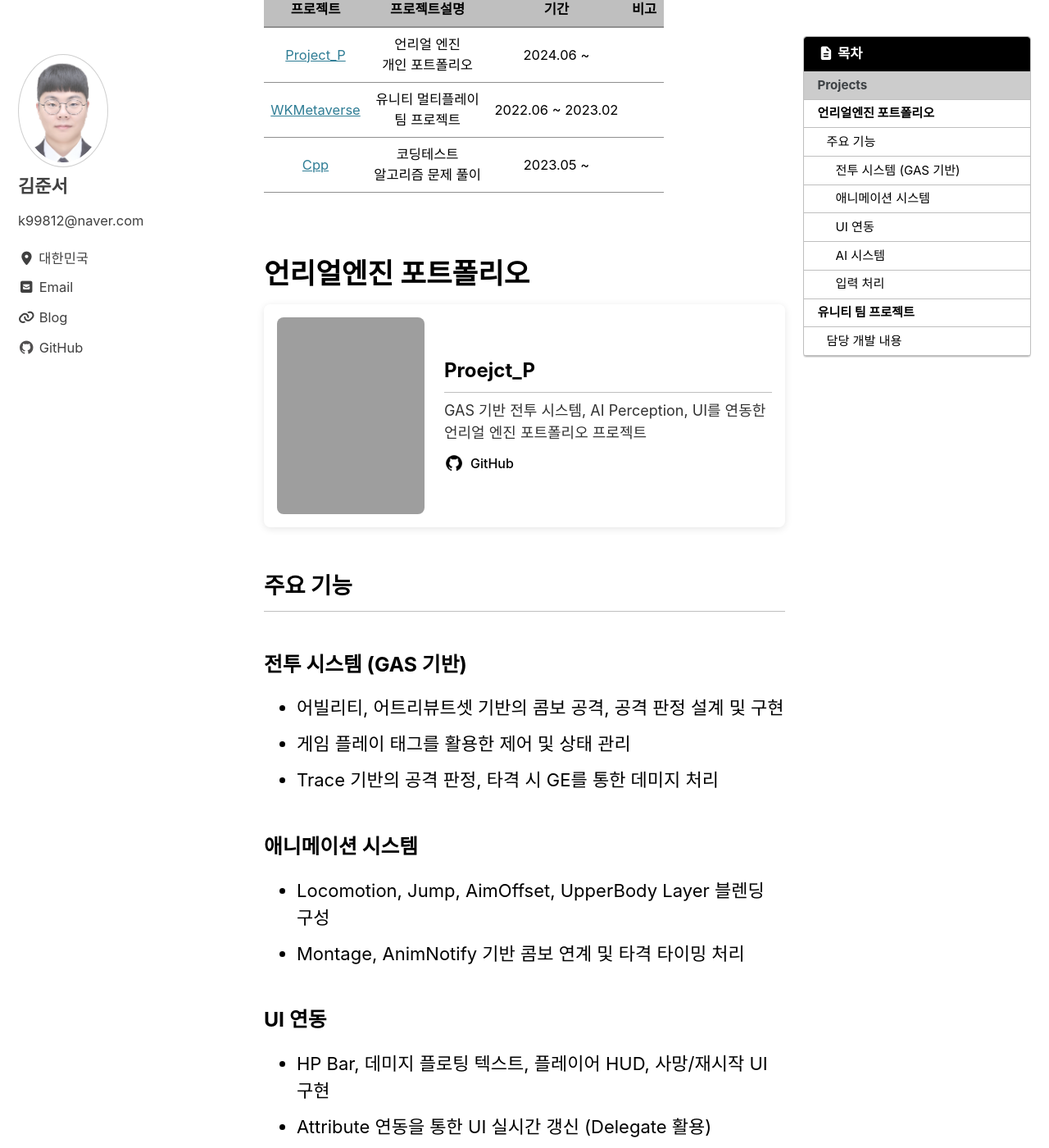
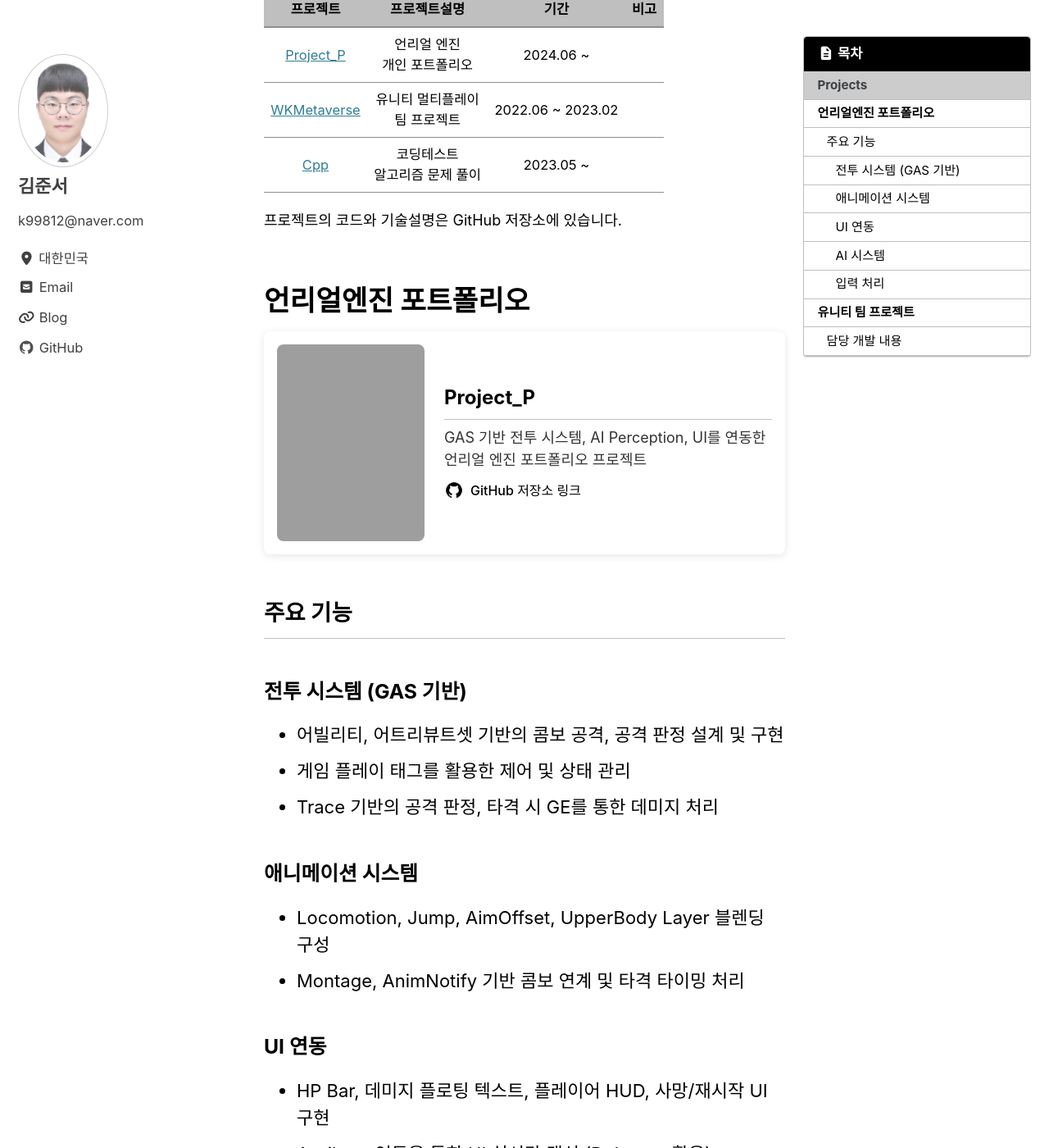
Before and after one commit to k99812/k99812.github.io, a Jekyll site: the page built from _pages/project.md, in a window 1280 px wide and 1400 px high, scrolled down 513 px. Shown: the whole window at 82% size. Built offline with Jekyll 4.4.1, drawn with Linux system fonts in a browser that asks for light colours; cached includes are drawn as plain includes; grey boxes are pictures that could not be loaded.

Commit message:
add text

```diff
--- a/_pages/project.md
+++ b/_pages/project.md
@@ -21,6 +21,7 @@ toc_sticky: true
 | [WKMetaverse](https://github.com/k99812/WKMetaverse)| 유니티 멀티플레이 <br> 팀 프로젝트|2022.06 ~ 2023.02|
 | [Cpp](https://github.com/k99812/Cpp) | 코딩테스트 <br> 알고리즘 문제 풀이|2023.05 ~ |
 
+<span class="detail">프로젝트의 코드와 기술설명은 GitHub 저장소에 있습니다.</span><br>
 <br>
 
 # 언리얼엔진 포트폴리오
@@ -29,13 +30,13 @@ toc_sticky: true
   <img src="/assets/images/project_p.gif" alt="프로젝트 썸네일" class="project-image" />
 
   <div class="project-info">
-    <h2>Proejct_P</h2>
+    <h2>Project_P</h2>
     <p>GAS 기반 전투 시스템, AI Perception, UI를 연동한 언리얼 엔진 포트폴리오 프로젝트</p>
     <a href="https://github.com/k99812/Project_P" target="_blank" class="github-link">
       <img src="/assets/images/github.png"
            alt="GitHub 링크"
            class="github-icon" />
-      <span>GitHub</span>
+      <span>GitHub 저장소 링크</span>
     </a>
   </div>
 </div>
@@ -76,7 +77,7 @@ toc_sticky: true
       <img src="/assets/images/github.png"
            alt="GitHub 링크"
            class="github-icon" />
-      <span>GitHub</span>
+      <span>GitHub 저장소 링크</span>
     </a>
   </div>
 </div>
--- a/assets/css/main.scss
+++ b/assets/css/main.scss
@@ -7,6 +7,10 @@ search: false
 
 @import "minimal-mistakes/skins/{{ site.minimal_mistakes_skin | default: 'default' }}"; // skin
 @import "minimal-mistakes"; // main partials
+
+.detail {
+  font-size: 18px;
+}
 
 .project-card {
   display: flex;
```
